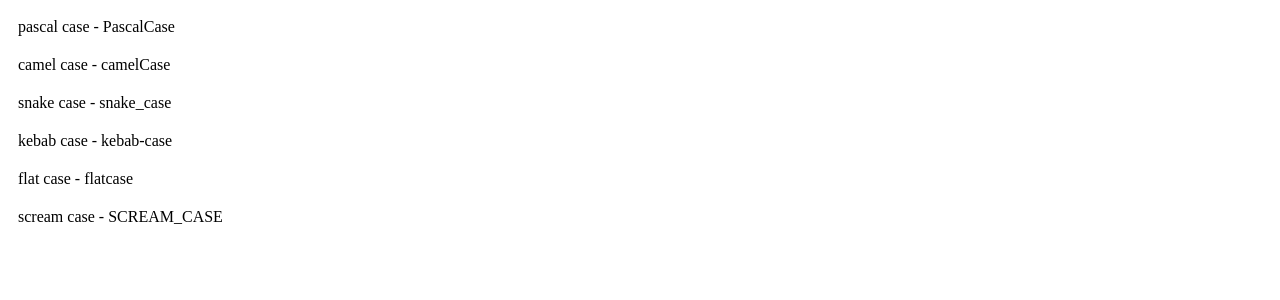
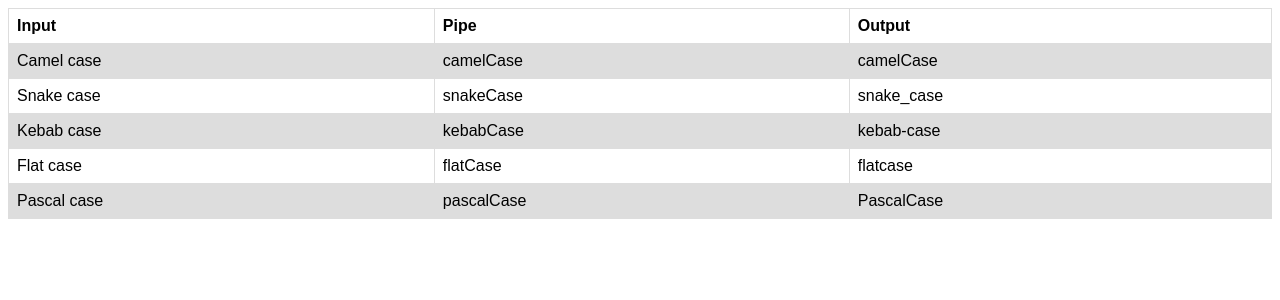
Before and after one commit to romaaxa/ngx-transformer, an Angular app: page / in a window 1280 px wide. Shown: the top 300 px of the page. Built offline with nearby package versions, Linux system fonts and the light colour scheme.

Commit message:
[Style] Update presentation component with pipes

```diff
--- a/src/app/transformer.component.html
+++ b/src/app/transformer.component.html
@@ -1,8 +1,32 @@
-<div class="ngx-playground">
-  <span>{{ "pascal case - " }}{{"pascal case" | pascalCase }}</span>
-  <span>{{ "camel case - " }}{{"camel case" | camelCase }}</span>
-  <span>{{ "snake case - " }}{{"snake case" | snakeCase }}</span>
-  <span>{{ "kebab case - " }}{{"kebab case" | kebabCase }}</span>
-  <span>{{ "flat case - " }}{{"flat case" | flatCase }}</span>
-  <span>{{ "scream case - " }}{{"scream case" | screamCase }}</span>
-</div>
+<table class="ngx-playground-table">
+  <tr>
+    <th>Input</th>
+    <th>Pipe</th>
+    <th>Output</th>
+  </tr>
+  <tr>
+    <td>Camel case</td>
+    <td>camelCase</td>
+    <td>{{ "Camel case" | camelCase }}</td>
+  </tr>
+  <tr>
+    <td>Snake case</td>
+    <td>snakeCase</td>
+    <td>{{ "Snake case" | snakeCase }}</td>
+  </tr>
+  <tr>
+    <td>Kebab case</td>
+    <td>kebabCase</td>
+    <td>{{ "Kebab case" | kebabCase }}</td>
+  </tr>
+  <tr>
+    <td>Flat case</td>
+    <td>flatCase</td>
+    <td>{{ "Flat case" | flatCase }}</td>
+  </tr>
+  <tr>
+    <td>Pascal case</td>
+    <td>pascalCase</td>
+    <td>{{ "Pascal case" | pascalCase }}</td>
+  </tr>
+</table>
--- a/src/app/transformer.component.scss
+++ b/src/app/transformer.component.scss
@@ -1,8 +1,15 @@
-.ngx-playground {
-    display: flex;
-    flex-direction: column;
+.ngx-playground-table {
+    font-family: arial, sans-serif;
+    border-collapse: collapse;
+    width: 100%;
 
-    span {
-        margin: 10px 10px;
+    td, th {
+        border: 1px solid #dddddd;
+        text-align: left;
+        padding: 8px;
+    }
+
+    tr:nth-child(even) {
+        background-color: #dddddd;
     }
 }
--- a/src/app/transformer.module.ts
+++ b/src/app/transformer.module.ts
@@ -19,10 +19,13 @@ const ANGULAR_TRANSFORMER_PIPES = [
 ];
 
 @NgModule({
-  declarations: [...ANGULAR_TRANSFORMER_PIPES, AppComponent],
+  declarations: [
+    ...ANGULAR_TRANSFORMER_PIPES,
+     AppComponent // development only, do not commit
+    ],
   imports: [BrowserModule],
   exports: ANGULAR_TRANSFORMER_PIPES,
-  bootstrap: [AppComponent]
+  bootstrap: [AppComponent] // development only, do not commit
 })
 export class TransformerModule {
   static forRoot(options?: NgxTransformerOptions): ModuleWithProviders<TransformerModule> {
```
